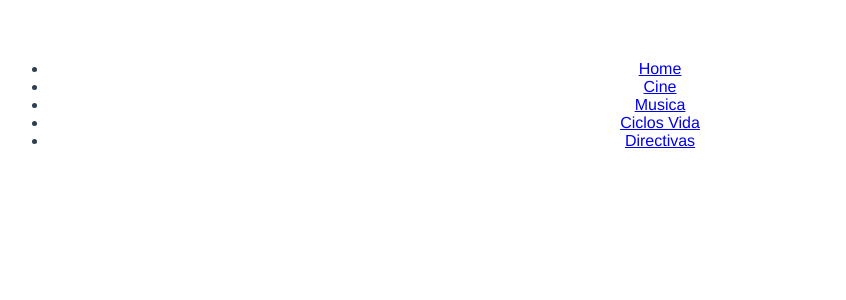
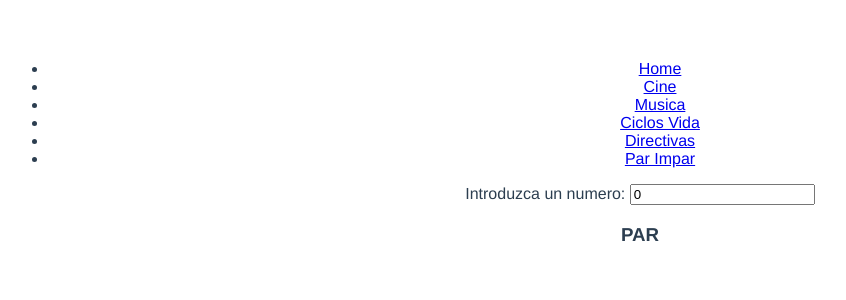
Before and after one commit to angeldzz/primervue, a Vue app: page /parimpar in a window 1280 px wide. Shown: the top 300 px of the page, without its empty margins (0-846 px from the left). Built offline with nearby package versions, Linux system fonts and the light colour scheme.

Commit message:
Par Impar con data de scripts

```diff
--- a/src/components/DirectivasComponent.vue
+++ b/src/components/DirectivasComponent.vue
@@ -4,8 +4,6 @@
     <h3>{{ $data }}</h3>
     <label>Introduzca numero: </label>
     <input type="number" v-model="numero">
-    <h3 v-if="numero % 2 === 0">Par</h3>
-    <h3 v-if="numero % 2 !== 0">Impar</h3>
     <h3 v-if="numero > 0">Positivo</h3>
     <h3 v-else-if="numero < 0">Negativo</h3>
     <h3 v-else>Cero</h3>
--- a/src/components/MenuComponent.vue
+++ b/src/components/MenuComponent.vue
@@ -6,6 +6,7 @@
         <li class="menu-item"><router-link to="/musica" class="menu-link">Musica</router-link></li>
         <li class="menu-item"><router-link to="/ciclosVida" class="menu-link">Ciclos Vida</router-link></li>
         <li class="menu-item"><router-link to="/directivas" class="menu-link">Directivas</router-link></li>
+        <li class="menu-item"><router-link to="/parimpar" class="menu-link">Par Impar</router-link></li>
     </ul>
   </div>
 </template>
--- /dev/null
+++ b/src/components/ParImpar.vue
@@ -0,0 +1,19 @@
+<template>
+  <div>
+    <label>Introduzca un numero: </label>
+    <input type="text" v-model="numero">
+    <h3 v-if="numero % 2 === 0">PAR</h3>
+    <h3 v-else-if="numero % 2 !== 0">IMPAR</h3>
+  </div>
+</template>
+
+<script>
+export default {
+    name: "ParImpar",
+    data() {
+        return{
+            numero:0
+        }
+    },
+}
+</script>
--- a/src/components/Router.js
+++ b/src/components/Router.js
@@ -7,6 +7,7 @@ import HomeComponent from '../components/HomeComponent.vue'
 import MusicaComponent from '../components/MusicaComponent.vue'
 import CiclosVida from '../components/CiclosVida.vue'
 import DirectivasComponent from "../components/DirectivasComponent.vue";
+import ParImpar from "../components/ParImpar.vue";
 //Un array con las rutas de navegacion
 
 const myRoutes = [
@@ -15,6 +16,7 @@ const myRoutes = [
     {path:"/musica", component: MusicaComponent},
     {path:"/ciclosVida", component: CiclosVida},
     {path:"/directivas", component: DirectivasComponent},
+    {path:"/parimpar", component: ParImpar},
 ]
 //Creamos una variable para el router indicando el tipo de navegacion y las rutas
 const router = createRouter({
```
